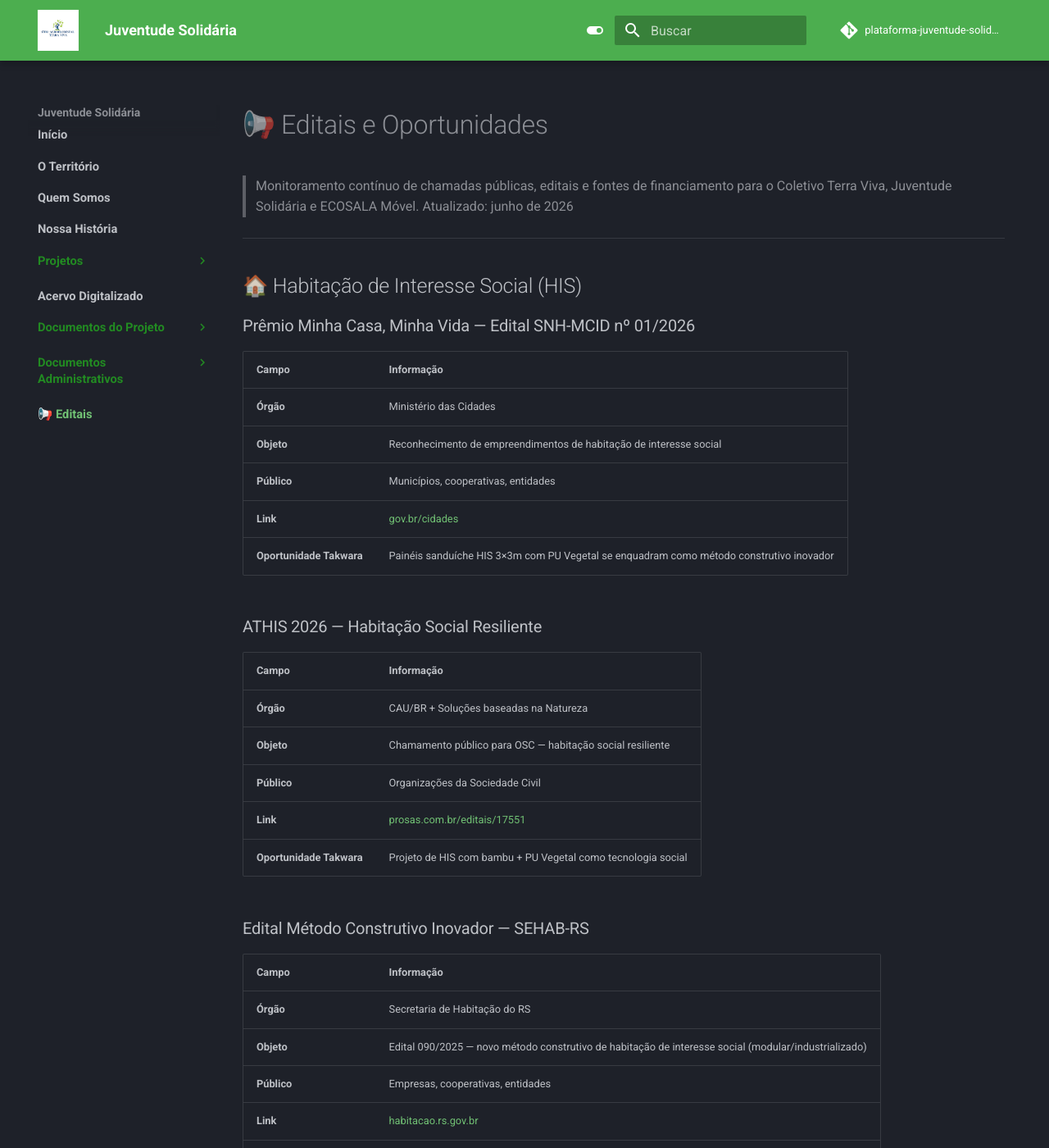
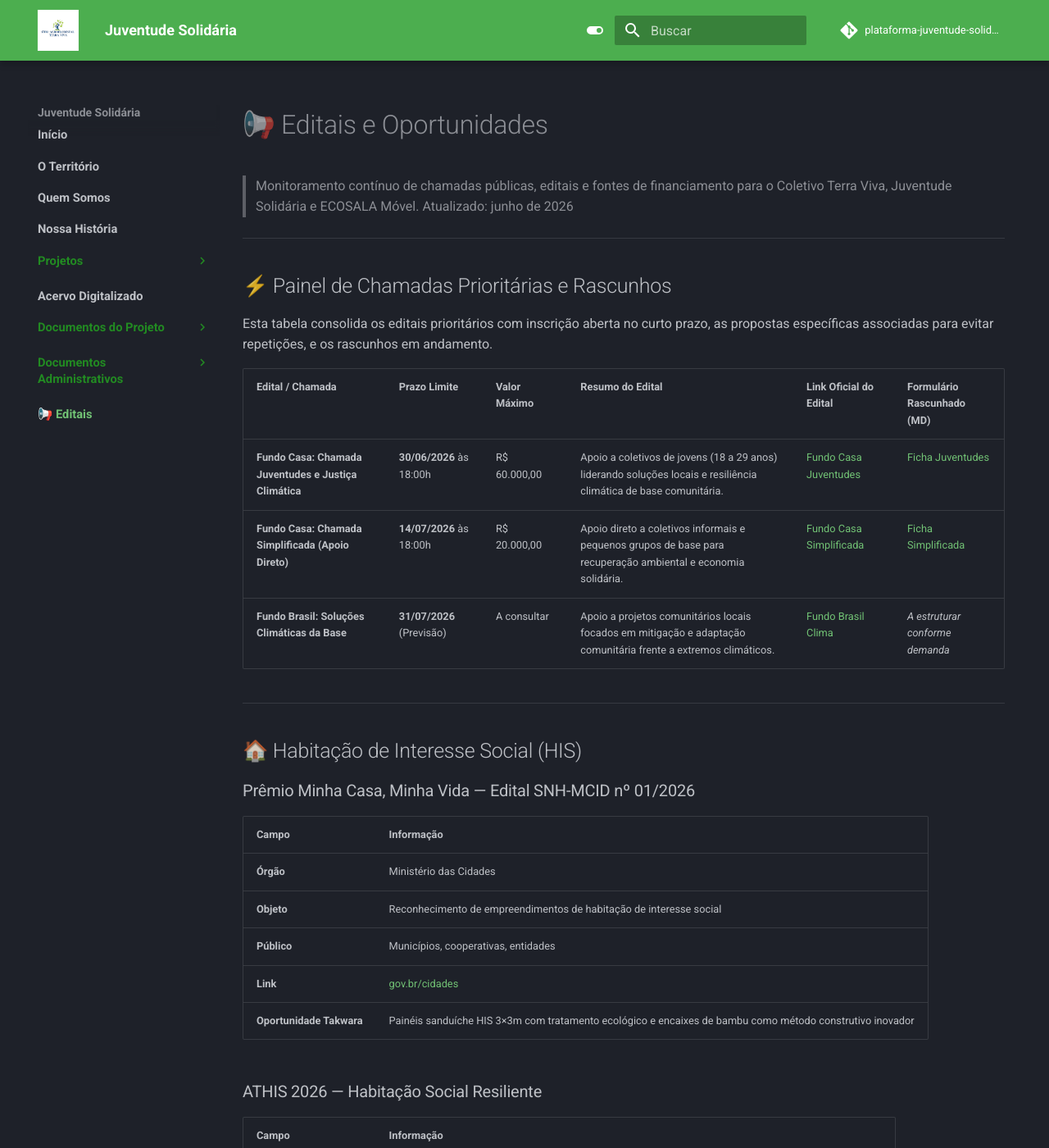
Before and after one commit to takwaratec/plataforma-juventude-solidaria-2026, an MkDocs documentation site: the page built from docs/editais/editais.md, in a window 1280 px wide and 1400 px high. Shown: the whole window at 82% size. Built offline with MkDocs 1.6.1 and Material for MkDocs 9.7.7, drawn with Linux system fonts in a browser that asks for light colours; comment, search, counter and statistics services are not loaded; some of the changed text lies outside the part shown.

Commit message:
docs: reestrutura editais, diversifica propostas e adiciona plano de silvicultura de bambu

```diff
--- a/docs/editais/editais.md
+++ b/docs/editais/editais.md
@@ -3,6 +3,18 @@
 > Monitoramento contínuo de chamadas públicas, editais e fontes de financiamento
 > para o Coletivo Terra Viva, Juventude Solidária e ECOSALA Móvel.
 > Atualizado: junho de 2026
+
+---
+
+## ⚡ Painel de Chamadas Prioritárias e Rascunhos
+
+Esta tabela consolida os editais prioritários com inscrição aberta no curto prazo, as propostas específicas associadas para evitar repetições, e os rascunhos em andamento.
+
+| Edital / Chamada | Prazo Limite | Valor Máximo | Resumo do Edital | Link Oficial do Edital | Formulário Rascunhado (MD) |
+| :--- | :--- | :--- | :--- | :--- | :--- |
+| **Fundo Casa: Chamada Juventudes e Justiça Climática** | **30/06/2026** às 18:00h | R$ 60.000,00 | Apoio a coletivos de jovens (18 a 29 anos) liderando soluções locais e resiliência climática de base comunitária. | [Fundo Casa Juventudes](https://casasocioambiental.org.br/chamada-de-projetos-juventudes-e-justica-climatica/) | [Ficha Juventudes](../../editais/fundo-casa-juventude-2026/ficha_inscricao_juventudes_2026.md) |
+| **Fundo Casa: Chamada Simplificada (Apoio Direto)** | **14/07/2026** às 18:00h | R$ 20.000,00 | Apoio direto a coletivos informais e pequenos grupos de base para recuperação ambiental e economia solidária. | [Fundo Casa Simplificada](https://casasocioambiental.org.br/chamada-simplificada-apoio-direto-a-iniciativas-comunitarias/) | [Ficha Simplificada](../../editais/fundo-casa-simplificada-2026/ficha_inscricao_simplificada_2026.md) |
+| **Fundo Brasil: Soluções Climáticas da Base** | **31/07/2026** (Previsão) | A consultar | Apoio a projetos comunitários locais focados em mitigação e adaptação comunitária frente a extremos climáticos. | [Fundo Brasil Clima](https://www.fundobrasil.org.br/edital/solucoes-climaticas-a-partir-da-base/) | *A estruturar conforme demanda* |
 
 ---
 
@@ -16,7 +28,7 @@
 | **Objeto** | Reconhecimento de empreendimentos de habitação de interesse social |
 | **Público** | Municípios, cooperativas, entidades |
 | **Link** | [gov.br/cidades](https://www.gov.br/cidades/pt-br/acesso-a-informacao/acoes-e-programas/habitacao/programa-minha-casa-minha-vida/premio-minha-casa-minha-vida) |
-| **Oportunidade Takwara** | Painéis sanduíche HIS 3×3m com PU Vegetal se enquadram como método construtivo inovador |
+| **Oportunidade Takwara** | Painéis sanduíche HIS 3×3m com tratamento ecológico e encaixes de bambu como método construtivo inovador |
 
 ### ATHIS 2026 — Habitação Social Resiliente
 
@@ -26,7 +38,7 @@
 | **Objeto** | Chamamento público para OSC — habitação social resiliente |
 | **Público** | Organizações da Sociedade Civil |
 | **Link** | [prosas.com.br/editais/17551](https://prosas.com.br/editais/17551-athis-2026-habitacao-social-resiliente-sbn-clima-e-seguranca-territorial?widget=true) |
-| **Oportunidade Takwara** | Projeto de HIS com bambu + PU Vegetal como tecnologia social |
+| **Oportunidade Takwara** | Projeto de HIS com bambu tratado a vapor (cal + cinzas + pirolenhoso) como tecnologia social apropriada |
 
 ### Edital Método Construtivo Inovador — SEHAB-RS
 
@@ -36,7 +48,7 @@
 | **Objeto** | Edital 090/2025 — novo método construtivo de habitação de interesse social (modular/industrializado) |
 | **Público** | Empresas, cooperativas, entidades |
 | **Link** | [habitacao.rs.gov.br](https://habitacao.rs.gov.br/aberto-edital-para-novo-metodo-construtivo-de-habitacao-de-interesse-social) |
-| **Oportunidade Takwara** | Domos geodésicos e painéis sanduíche como método construtivo industrializado |
+| **Oportunidade Takwara** | Domos geodésicos e painéis estruturais leves de bambu e argamassa como método industrializado ecológico |
 
 ### Chamamento Público 003/2026 — Habitação Rural (Bahia)
 
@@ -59,7 +71,7 @@
 | **Objeto** | Provisão de moradia a famílias que tiveram unidade habitacional destruída ou interditada por desastre |
 | **Público** | Famílias desabrigadas em áreas com decreto de calamidade |
 | **Link** | [caixa.gov.br/mcmv-reconstrucao](http://www.caixa.gov.br/voce/habitacao/minha-casa-minha-vida/mcmv-reconstrucao/Paginas/default.aspx) |
-| **Oportunidade Takwara** | **ALTA** — Domos geodésicos como habitação temporária de alto padrão (vs lonas/galpões) |
+| **Oportunidade Takwara** | **ALTA** — Domos geodésicos em bambu tratado como habitação temporária emergencial sustentável |
 
 ### Lei 15.391/26 — Parcerias em Calamidades
 
@@ -68,7 +80,7 @@
 | **Órgão** | Governo Federal |
 | **Objeto** | Flexibiliza regras para parcerias entre administração pública e OSC em situação de calamidade |
 | **Link** | [camara.leg.br](https://www.camara.leg.br/noticias/1263915-nova-lei-facilita-parcerias-entre-governo-e-organizacoes-civis-em-calamidades/) |
-| **Oportunidade Takwara** | **ALTA** — Facilita que o Coletivo Terra Viva firme parceria direta com prefeituras em situações de emergência |
+| **Oportunidade Takwara** | **ALTA** — Facilita que o Coletivo Terra Viva firme parceria direta com prefeituras para reconstrução ecológica |
 
 ---
 
@@ -83,7 +95,7 @@
 | **Valor** | A consultar |
 | **Prazo** | Julho de 2026 |
 | **Link** | [fundobrasil.org.br](https://www.fundobrasil.org.br/edital/solucoes-climaticas-a-partir-da-base/) |
-| **Oportunidade Takwara** | Viveiro-Educador como solução de adaptação climática baseada na comunidade |
+| **Oportunidade Takwara** | Sistemas de filtragem de águas cinzas e biofiltros com bambu como resposta comunitária climática |
 
 ### AdaptaCidades
 
--- a/mkdocs.yml
+++ b/mkdocs.yml
@@ -77,6 +77,7 @@
     - "Viveiro-Educador": projetos/viveiro-educador.md
     - "Gabarito Juventude Solidária": projetos/PROPOSTA_GABARITO_JUVENTUDE_SOLIDARIA.md
     - "Biofábricas BNDES": projetos/biofabricas-bndes.md
+    - "Logística e Silvicultura do Bambu": projetos/bambu-silvicultura.md
   - "Acervo Digitalizado": acervo-digitalizado.md
   - "Documentos do Projeto":
     - "Carta de Boas Vindas": documentos_projeto/CARTA DE BOAS VINDAS.md
```
Also changed, not shown: docs/projetos/bambu-silvicultura.md (added, +73 -0 lines), editais/fundo-casa-simplificada-2026/ficha_inscricao_simplificada_2026.md (+21 -21 lines).
